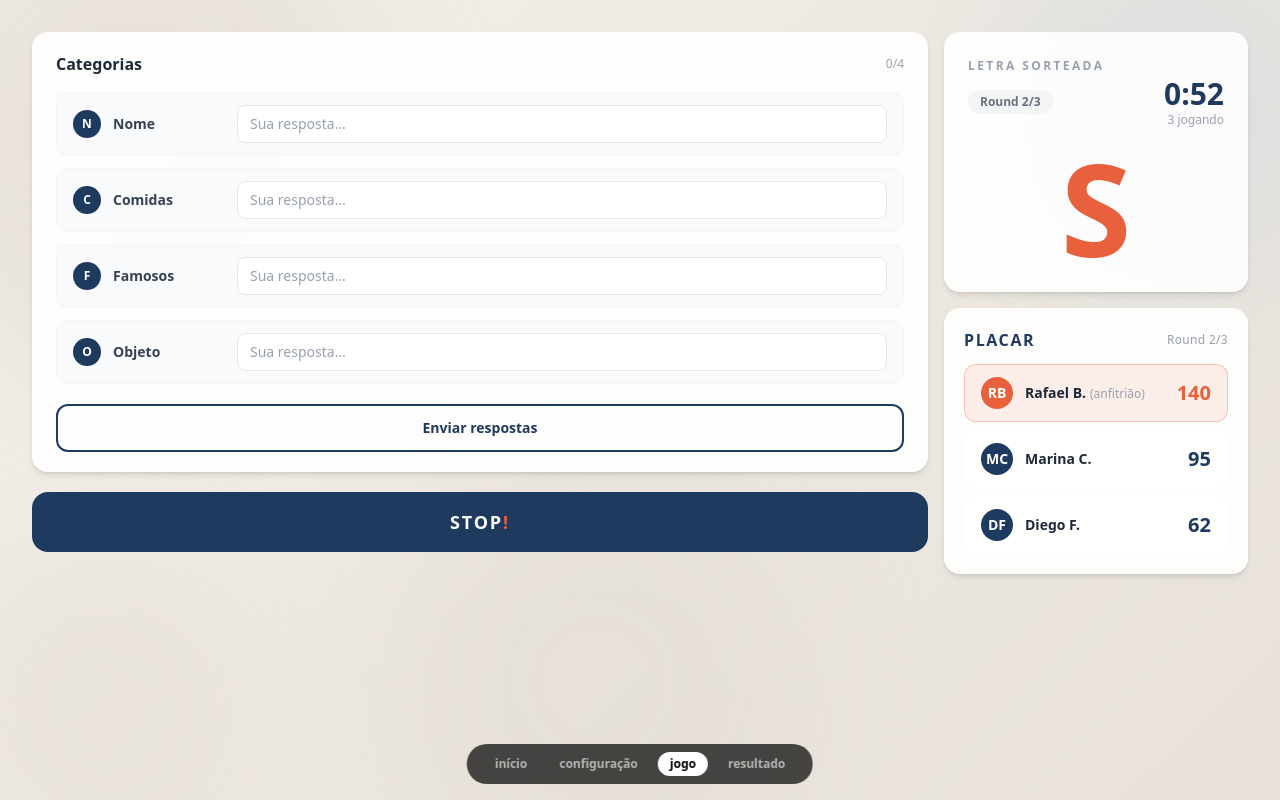
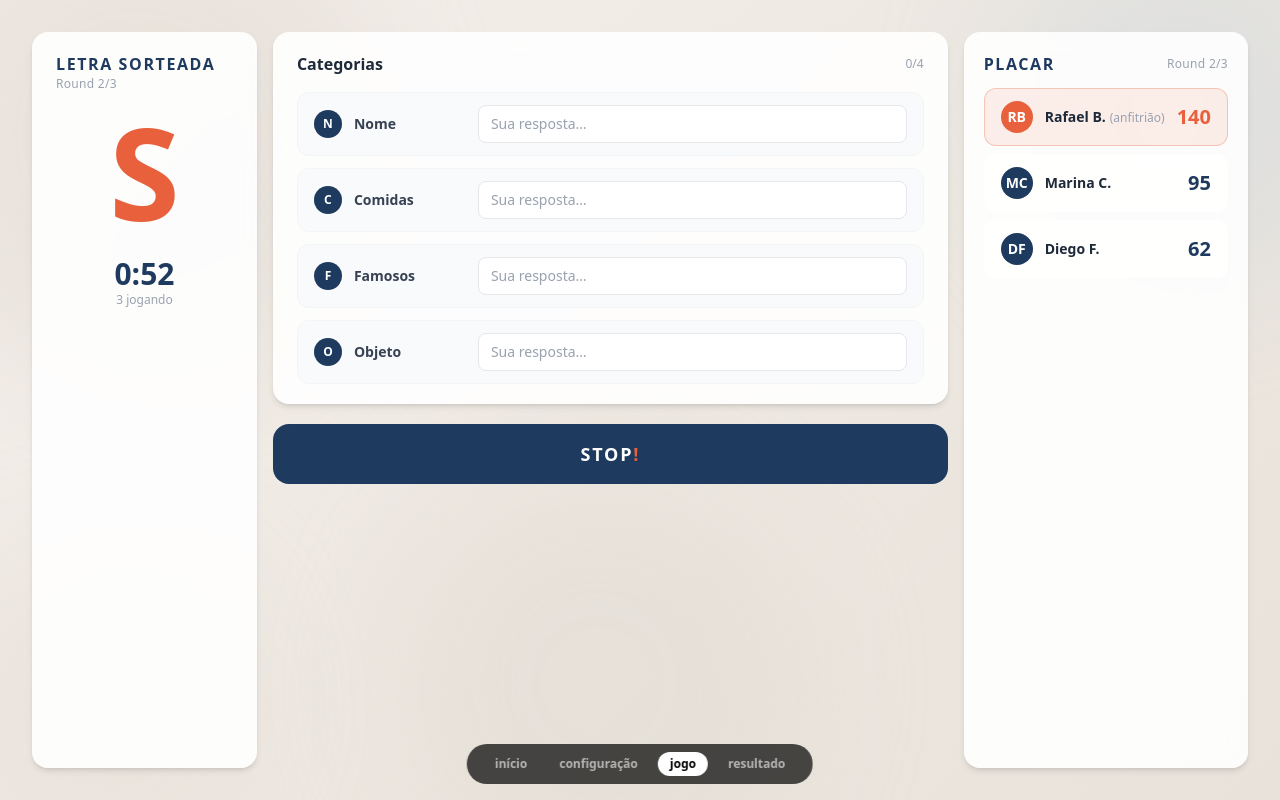
Before and after one commit to manoelagonzaga/stop-adedanha, a React (Vite) app in the folder frontend/: page / in a window 1280 px wide. Both pictures are taken after a click on the button "jogo". Built offline with nearby package versions, Linux system fonts and the light colour scheme.

Commit message:
fix layout

```diff
--- a/frontend/src/screens/GameScreen.tsx
+++ b/frontend/src/screens/GameScreen.tsx
@@ -27,6 +27,7 @@ export function GameScreen({ room, myPlayerId: _myPlayerId, onSubmitAnswers, onS
   const [answers, setAnswers] = useState<Record<string, string>>({});
   const [submitted, setSubmitted] = useState(false);
   const [letterVisible, setLetterVisible] = useState(false);
+  const formRef = useRef<HTMLFormElement>(null);
 
   // Countdown state
   const [secondsLeft, setSecondsLeft] = useState<number | null>(null);
@@ -77,13 +78,55 @@ export function GameScreen({ room, myPlayerId: _myPlayerId, onSubmitAnswers, onS
   }
 
   function handleStop() {
+    formRef.current?.requestSubmit();
     onStop(roundId);
   }
 
   const totalSeconds = room.categories.length * 20;
 
   return (
-    <div className="flex min-h-svh flex-col lg:grid lg:grid-cols-[1fr_25%] gap-4 px-4 py-8 lg:px-8">
+    <div className="flex min-h-svh flex-col lg:grid lg:grid-cols-[1fr_3fr_1fr] gap-4 px-4 py-8 lg:px-8">
+
+      {/* Round header card */}
+      <div className="flex flex-col gap-5 rounded-2xl bg-white/90 shadow-md backdrop-blur-sm px-6 py-5">
+      <div>
+
+
+        <span className="text-base font-bold tracking-widest text-navy uppercase">Letra sorteada</span>
+        <div className="flex items-center justify-between">
+          <div className="flex items-center gap-3">
+            <span className="text-xs text-gray-400 font-medium tracking-wide">
+              Round {room.currentRound}/{room.totalRounds}
+            </span>
+          </div>
+          </div>
+
+        {/* Drawn letter — animated, announced immediately */}
+        <h2
+          className={[
+            'mt-4 text-center text-9xl font-extrabold text-orange transition-all duration-300',
+            letterVisible ? 'opacity-100 scale-100' : 'opacity-0 scale-50',
+          ].join(' ')}
+          aria-label={`Letra sorteada: ${letter}`}
+          aria-live="assertive"
+          aria-atomic="true"
+        >
+          {letter}
+        </h2>
+      </div>
+
+      {/* Timer — visible display */}
+      <div aria-hidden="true" className="text-center">
+        <span className="text-3xl font-extrabold tabular-nums text-navy">
+          {secondsLeft !== null
+            ? `${Math.floor(secondsLeft / 60)}:${String(secondsLeft % 60).padStart(2, '0')}`
+            : `${Math.floor(totalSeconds / 60)}:${String(totalSeconds % 60).padStart(2, '0')}`}
+        </span>
+        <p className="text-xs text-gray-400">
+          {room.players.filter((p: Player) => p.status === 'active').length} jogando
+        </p>
+      </div>
+      </div>
 
       {/* ── Main game area ── */}
       <main className="flex flex-col gap-5">
@@ -97,7 +140,7 @@ export function GameScreen({ room, myPlayerId: _myPlayerId, onSubmitAnswers, onS
             </span>
           </div>
 
-          <form id="answers-form" onSubmit={handleSubmit}>
+          <form id="answers-form" ref={formRef}  onSubmit={handleSubmit}>
             <ul className="flex flex-col gap-3" aria-label="Formulário de respostas">
               {room.categories.map((cat: Category) => (
                 <li key={cat.id} className="flex items-center gap-3 rounded-xl border border-gray-100 bg-gray-50 px-4 py-3">
@@ -129,7 +172,7 @@ export function GameScreen({ room, myPlayerId: _myPlayerId, onSubmitAnswers, onS
               ))}
             </ul>
 
-            {!submitted && (
+            {/* {!submitted && (
               <button
                 type="submit"
                 form="answers-form"
@@ -139,7 +182,7 @@ export function GameScreen({ room, myPlayerId: _myPlayerId, onSubmitAnswers, onS
               >
                 Enviar respostas
               </button>
-            )}
+            )} */}
             {submitted && (
               <p role="status" aria-live="polite" className="mt-4 text-center text-sm font-semibold text-gray-500">
                 ✓ Respostas enviadas — aguardando os outros jogadores…
@@ -169,46 +212,6 @@ export function GameScreen({ room, myPlayerId: _myPlayerId, onSubmitAnswers, onS
       </main>
 
       {/* ── Sidebar Scoreboard — last in DOM ── */}
-      <div>
-        {/* Round header card */}
-        <div className="rounded-2xl bg-white/90 shadow-md backdrop-blur-sm px-6 py-5 mb-4">
-
-          <span className="text-xs font-bold tracking-[0.2em] text-gray-400 uppercase">Letra sorteada</span>
-
-          <div className="flex items-center justify-between">
-            <div className="flex items-center gap-3">
-              <span className="rounded-full bg-gray-100 px-3 py-1 text-xs font-semibold text-gray-500">
-                Round {room.currentRound}/{room.totalRounds}
-              </span>
-            </div>
-
-            {/* Timer — visible display */}
-            <div aria-hidden="true" className="text-right">
-              <span className="text-3xl font-extrabold tabular-nums text-navy">
-                {secondsLeft !== null
-                  ? `${Math.floor(secondsLeft / 60)}:${String(secondsLeft % 60).padStart(2, '0')}`
-                  : `${Math.floor(totalSeconds / 60)}:${String(totalSeconds % 60).padStart(2, '0')}`}
-              </span>
-              <p className="text-xs text-gray-400">
-                {room.players.filter((p: Player) => p.status === 'active').length} jogando
-              </p>
-            </div>
-          </div>
-
-          {/* Drawn letter — animated, announced immediately */}
-          <h2
-            className={[
-              'mt-4 text-center text-9xl font-extrabold text-orange transition-all duration-300',
-              letterVisible ? 'opacity-100 scale-100' : 'opacity-0 scale-50',
-            ].join(' ')}
-            aria-label={`Letra sorteada: ${letter}`}
-            aria-live="assertive"
-            aria-atomic="true"
-          >
-            {letter}
-          </h2>
-        </div>
-
       <div className="rounded-2xl bg-white/90 shadow-md backdrop-blur-sm px-5 py-5">
         <Scoreboard
           players={room.players}
@@ -217,6 +220,5 @@ export function GameScreen({ room, myPlayerId: _myPlayerId, onSubmitAnswers, onS
         />
       </div>
     </div>
-    </div>
   );
 }
```
Also changed, not shown: frontend/src/screens/LobbyScreen.tsx (+2 -13 lines). Lines whose indentation alone changed are shown as unchanged.
